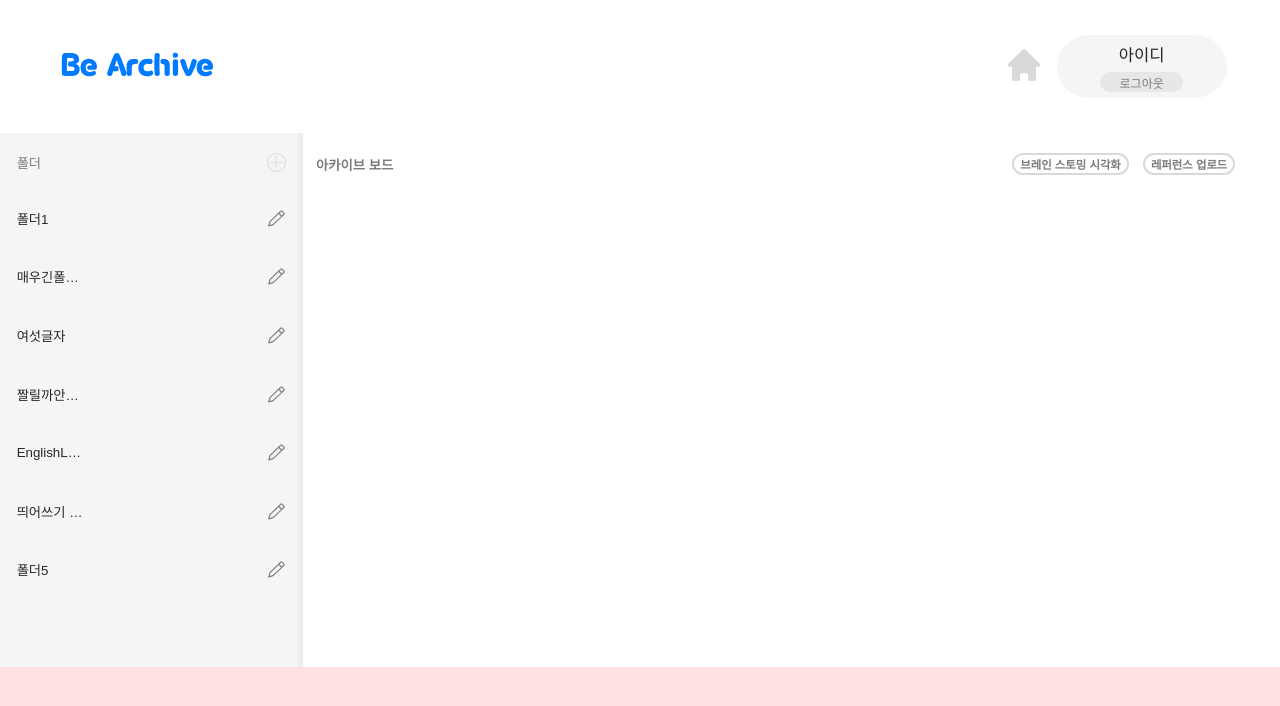
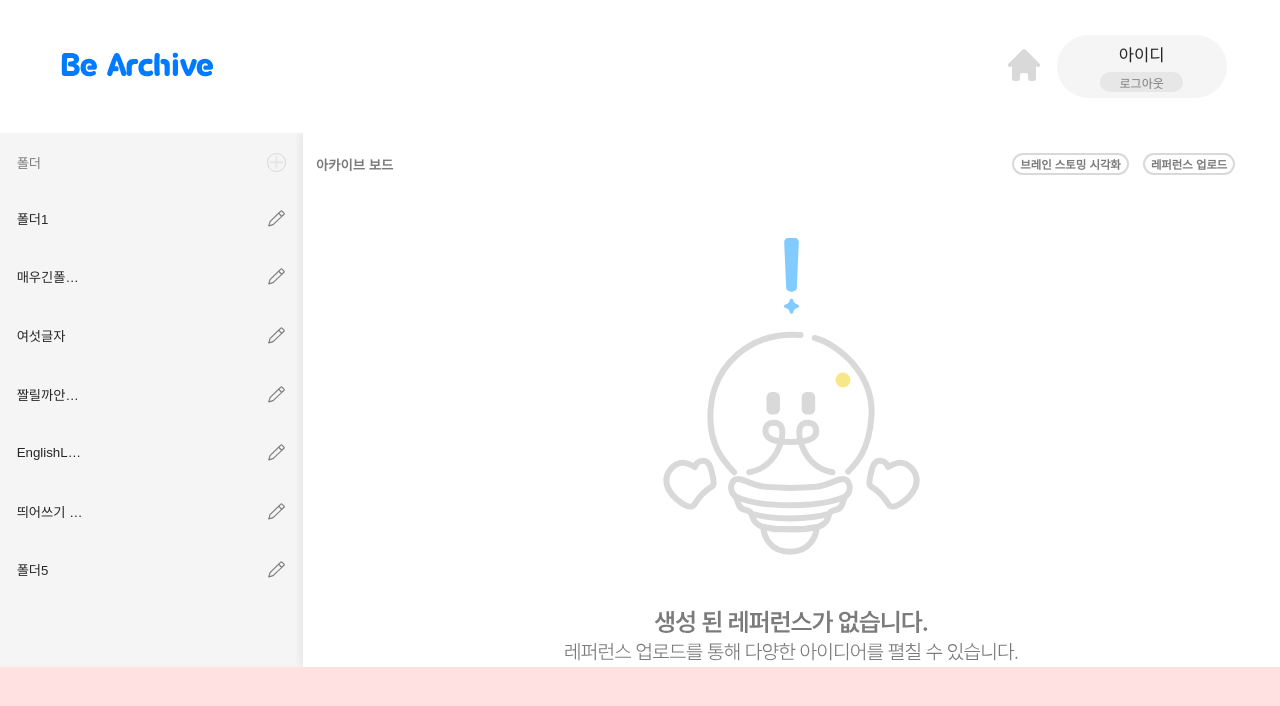
Before and after one commit to HSU-BeArchive/Frontend, a React (Vite) app in the folder moamoa/: page /archive/1 in a window 1280 px wide. Shown: the top 706 px of the page. Built offline with nearby package versions, Linux system fonts and the light colour scheme; a web font is replaced by a local one.

Commit message:
✨: 빈 아카이브 보드 생성

```diff
--- a/moamoa/src/components/contents/archive/Archive.jsx
+++ b/moamoa/src/components/contents/archive/Archive.jsx
@@ -3,6 +3,7 @@ import ArchiveCard from "./ArchiveCard";
 import BrainstormButton from "./BrainstormButton";
 import UploadButton from "./UploadButton";
 import UploadDialog from "./UploadDialog";
+import EmptyBoard from "./EmptyBoard";
 import "./archive.scss";
 
 const Archive = () => {
@@ -39,6 +40,9 @@ const Archive = () => {
         </div>
       </div>
 
+      {cards.length === 0 ? (
+        <EmptyBoard />
+      ) : (
         <div className="archive-board">
           {cards.map((card) => (
             <ArchiveCard
@@ -49,6 +53,7 @@ const Archive = () => {
             />
           ))}
         </div>
+      )}
 
       {showUploadDialog && (
         <UploadDialog
--- /dev/null
+++ b/moamoa/src/components/contents/archive/EmptyBoard.jsx
@@ -0,0 +1,14 @@
+import React from 'react'
+import emptyIcon from "../../../assets/images/empty-archive.svg";
+
+const EmptyBoard = () => {
+  return (
+    <div>
+      <div className="empty-board">
+        <img src={emptyIcon} alt="empty" />
+      </div>
+    </div>
+  );
+}
+
+export default EmptyBoard;
--- a/moamoa/src/components/contents/archive/archive.scss
+++ b/moamoa/src/components/contents/archive/archive.scss
@@ -51,6 +51,14 @@
   gap: 4.17vw 2.34vw; // 80px 45px
   justify-content: center;
   margin-bottom: 2.5vw;
+}
+
+.empty-board {
+  display: flex;
+  flex-direction: column;
+  align-items: center;
+  justify-content: center;
+  gap: 0.52vw; // 10px
 }
 
 .archive-card {
```
Also changed, not shown: moamoa/src/assets/images/empty-archive.svg (added). Lines whose indentation alone changed are shown as unchanged.
